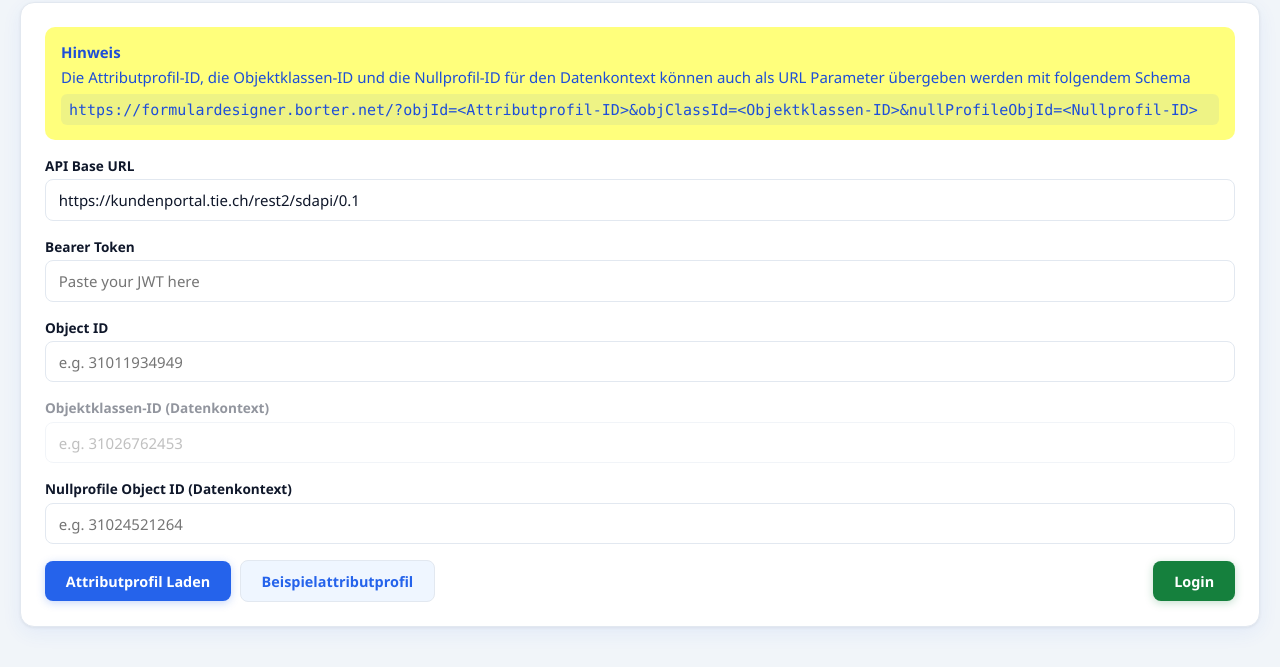
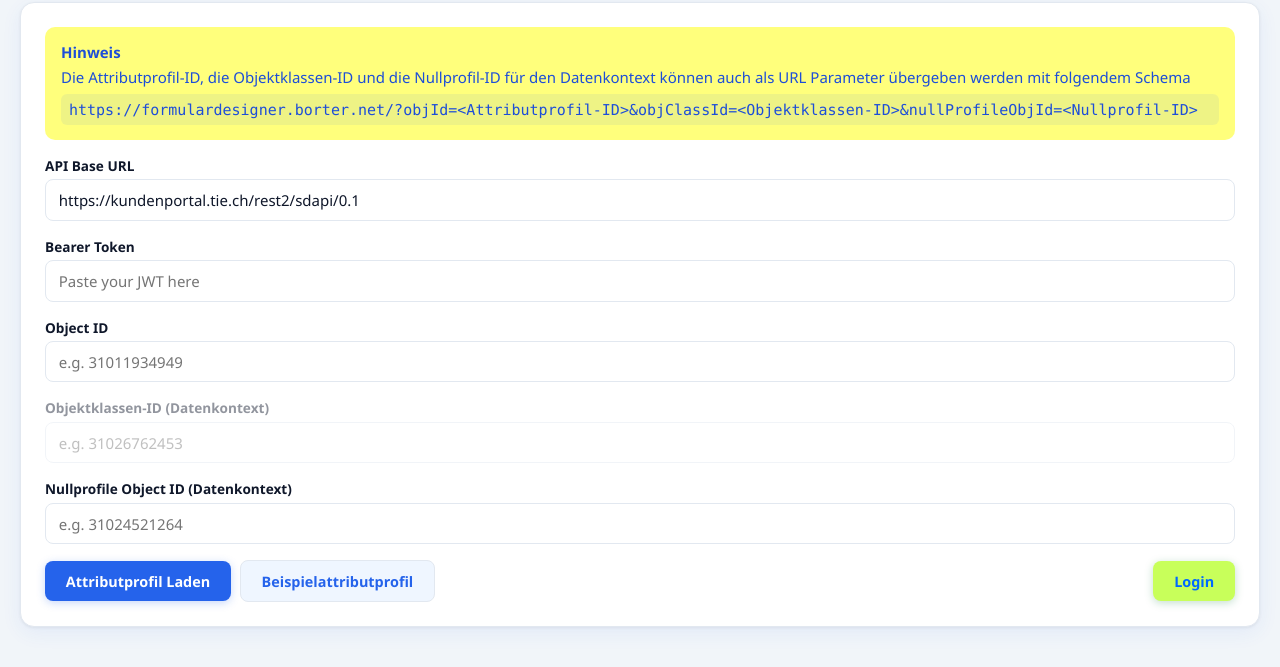
Before and after one commit to demheld/attributeprofile-designer-light, a website: page public/index.html in a window 1280 px wide. Shown: the part 111-778 px from the top of the page. Drawn offline with Linux system fonts and the light colour scheme.

Commit message:
Update login button colors

```diff
--- a/public/styles.css
+++ b/public/styles.css
@@ -176,8 +176,8 @@ button.secondary:hover { background: #dbeafe; }
 }
 
 button.btn-green {
-  background: #15803d;
-  color: #ffffff;
+    background: #c8ff5a;
+    color: #0069ff;
   box-shadow: 0 2px 8px rgba(21, 128, 61, 0.25);
   margin-left: auto;
 }
```
